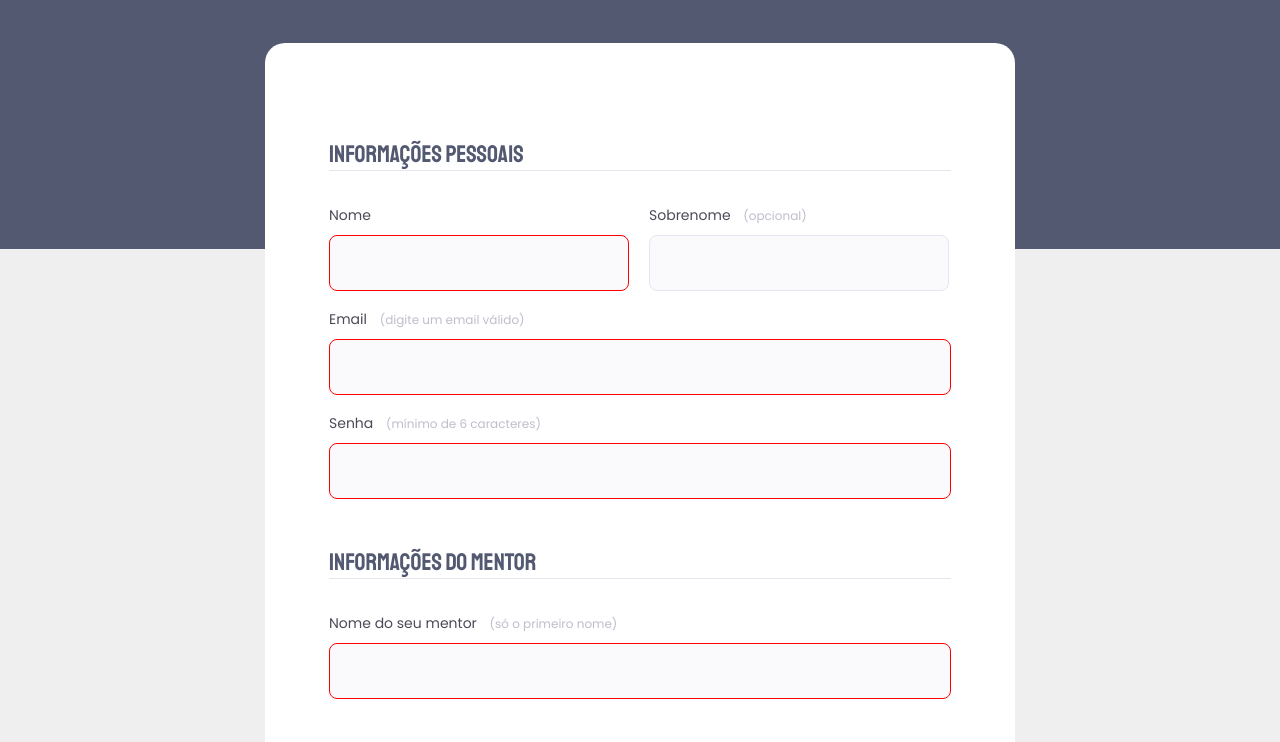
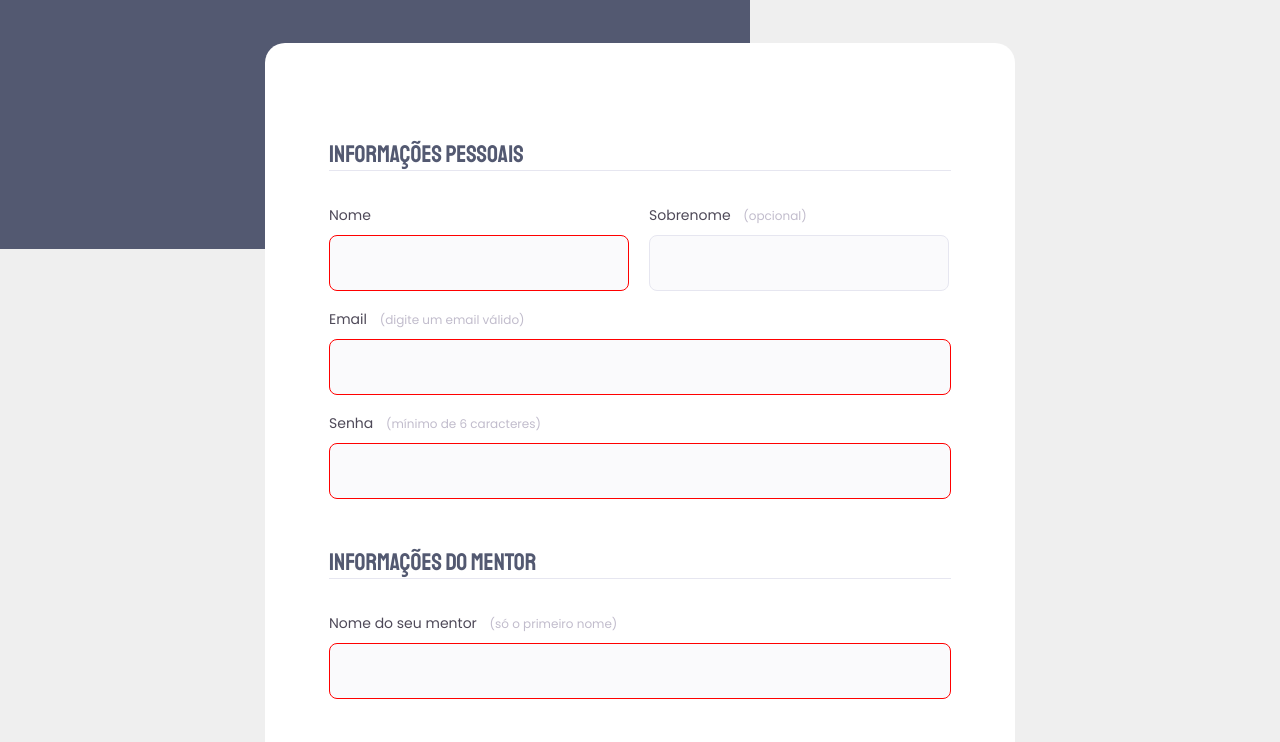
Before and after one commit to arthursnr/Desafio03, a plain HTML site: page index.html in a window 1280 px wide. Shown: the part 187-929 px from the top of the page. Drawn offline with Linux system fonts and the light colour scheme.

Commit message:
Update style.css

```diff
--- a/style.css
+++ b/style.css
@@ -20,13 +20,13 @@ fieldset,
 body {
     background: #EFEFEF;
     height: 100vh;
-    width: 100vw;
+    width: 100%;
 
 }
 
 body::before {
     content: '';
-    width: 100vw;
+    width: 750px;
     height: 436px;
 
     position: absolute;
```
